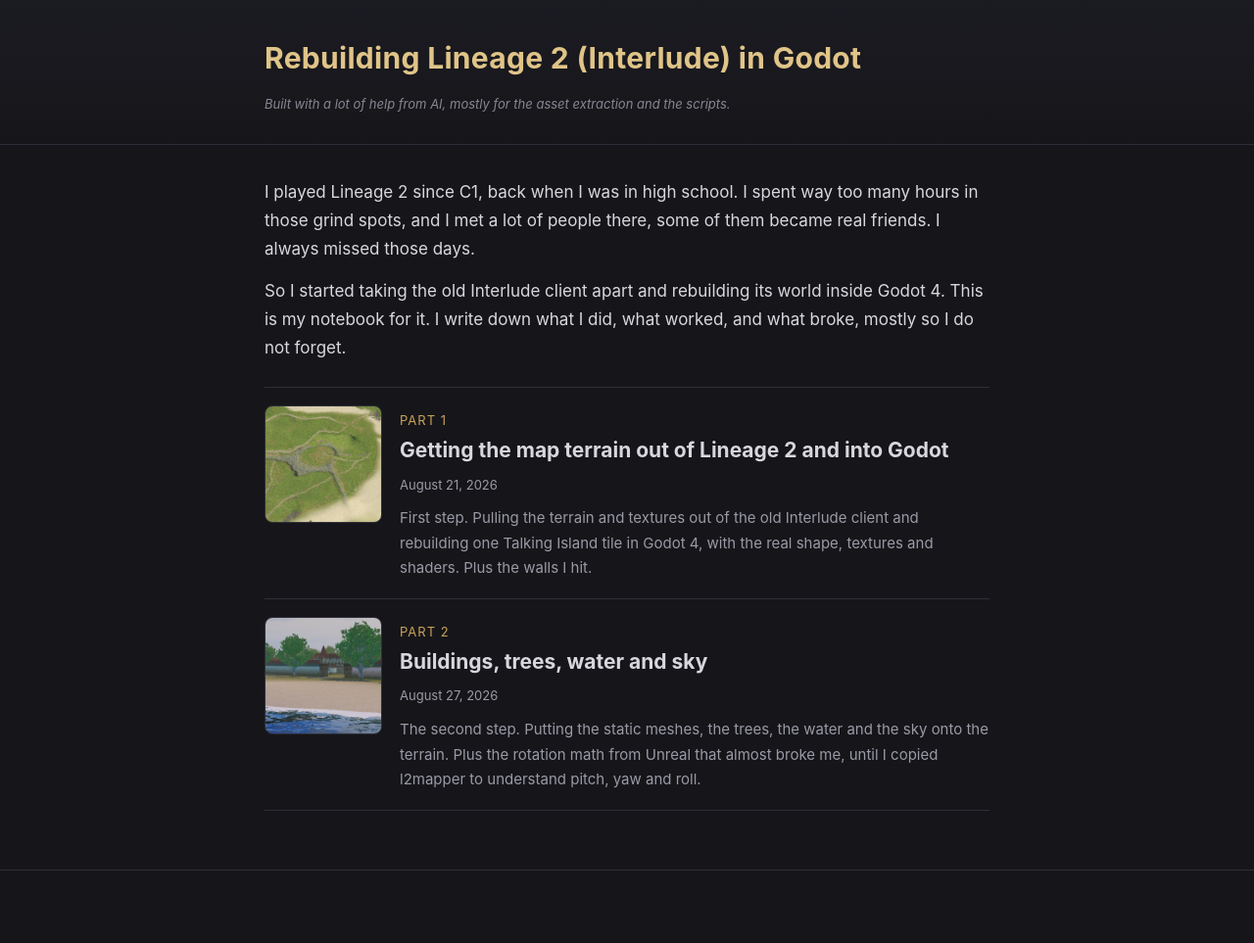
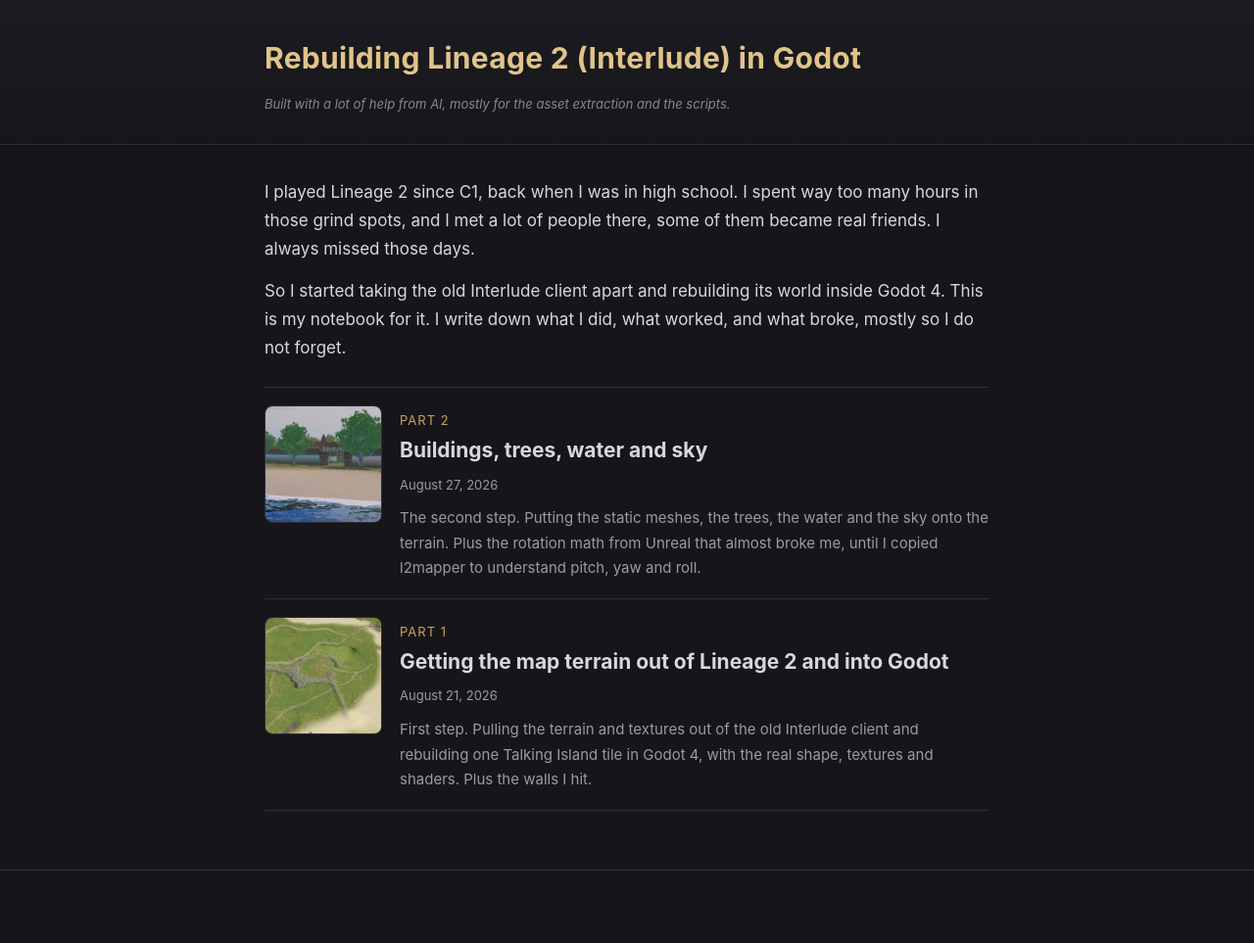
Before and after one commit to Rulox/l2-godot-blog, a Jekyll site: the page built from index.html, in a window 1280 px wide. Shown: the whole page at 98% size. Built offline with Jekyll 4.4.1, drawn with Linux system fonts in a browser that asks for light colours.

Commit message:
Index: show newest post first
Co-Authored-By: Claude Opus 4.8 <noreply@anthropic.com>

```diff
--- a/index.html
+++ b/index.html
@@ -11,10 +11,11 @@ layout: default
   and what broke, mostly so I do not forget.</p>
 </section>
 
-<ol class="post-list">
+<ol class="post-list" reversed>
   {% assign ordered = site.posts | sort: 'date' %}
-  {% for post in ordered %}
-  {% assign num = forloop.index %}
+  {% assign total = ordered | size %}
+  {% for post in ordered reversed %}
+  {% assign num = total | minus: forloop.index0 %}
   <li class="post-card">
     {% if post.thumbnail %}
     <a class="post-thumb" href="{{ post.url | relative_url }}">
```
